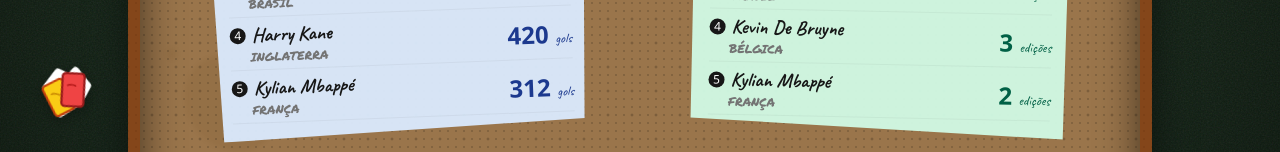
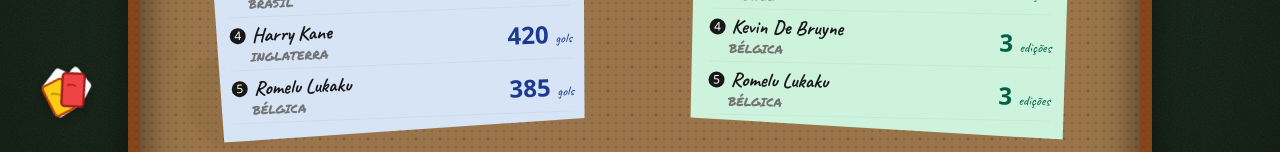
Before and after one commit to JonasMaia12/almanaque-copa, a Next.js app: page /stats in a window 1280 px wide. Shown: the part 1039-1191 px from the top of the page. Built offline with nearby package versions, Linux system fonts and the light colour scheme.

Commit message:
feat(graphics): replace Doku with Lukaku in data and generate his sticker illustration

```diff
--- a/removeBg.js
+++ b/removeBg.js
@@ -89,8 +89,7 @@ const artifactsDir = '/Users/macbookpro/.gemini/antigravity-cli/brain/d00ccc55-a
 const publicDir = '/Users/macbookpro/Documents/Jonas/almanaque-copa/public/images';
 
 const files = [
-  { in: `${artifactsDir}/wirtz_new_1779880014656.png`, out: `${publicDir}/players/wirtz.png` },
-  { in: `${artifactsDir}/darwin_new_1779880034006.png`, out: `${publicDir}/players/darwin-nunez.png` }
+  { in: `${artifactsDir}/lukaku_raw_1779880501917.png`, out: `${publicDir}/players/lukaku.png` }
 ];
 
 async function run() {
--- a/src/data/worldcup.json
+++ b/src/data/worldcup.json
@@ -391,19 +391,19 @@
           }
         },
         {
-          "id": "jeremy-doku",
-          "name": "Jérémy Doku",
-          "jersey_number": 11,
+          "id": "romelu-lukaku",
+          "name": "Romelu Lukaku",
+          "jersey_number": 9,
           "position": "Atacante",
-          "age": 24,
-          "current_club": "Manchester City",
-          "illustration_url": "/images/players/doku.png",
-          "short_bio": "Atacante de velocidade explosiva e drible imprevisível de um contra um, considerado uma das armas mais letais da nova geração belga.",
+          "age": 33,
+          "current_club": "Napoli",
+          "illustration_url": "/images/players/lukaku.png",
+          "short_bio": "Maior artilheiro da história da seleção belga, um centroavante de força física descomunal, presença de área implacável e poder de finalização devastador.",
           "stats": {
-            "career_goals": 32,
-            "world_cups_played": 1,
-            "world_cup_goals": 0,
-            "historical_fact": "Estreou em Copas do Mundo em 2022 no Catar mostrando grande agilidade e drible pelas pontas."
+            "career_goals": 385,
+            "world_cups_played": 3,
+            "world_cup_goals": 5,
+            "historical_fact": "É o maior artilheiro isolado da história dos Diabos Vermelhos, tendo liderado a seleção à histórica medalha de bronze na Copa do Mundo de 2018 na Rússia."
           }
         }
       ]
```
Also changed, not shown: public/images/players/doku.png (deleted), public/images/players/lukaku.png (added).
